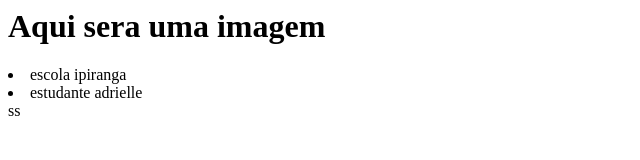
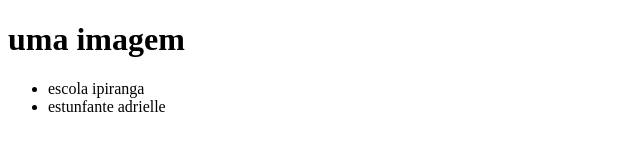
Before and after one commit to Adriiiiiih/Site-Adrih, a plain HTML site: page index.html in a window 1280 px wide. Shown: the whole page, without its empty margins (0-640 px from the left). Drawn offline with Linux system fonts and the light colour scheme.

Commit message:
adrielle file

```diff
--- a/index.html
+++ b/index.html
@@ -1,15 +1,18 @@
+<!DOCTYPE html>
 <html lang="en">
 <head>
     <meta charset="UTF-8">
     <meta http-equiv="X-UA-Compatible" content="IE=edge">
     <meta name="viewport" content="width=device-width, initial-scale=1.0">
     <title>Document</title>
+    <link rel="stylesheet" href="style.csss">
 </head>
 <body>
-    <header>
-        <h1> Aqui sera uma imagem</h1>
-        <ul</header>
-        <li>escola ipiranga</li>
-        <li>estudante adrielle</li>
-        <ul</body>
-</html>ss
+   <h1>uma imagem</h1>
+   <ul>
+    <li>escola ipiranga</li>
+    <li>estunfante adrielle</li>
+   </ul>
+
+</body>
+</html>
```
